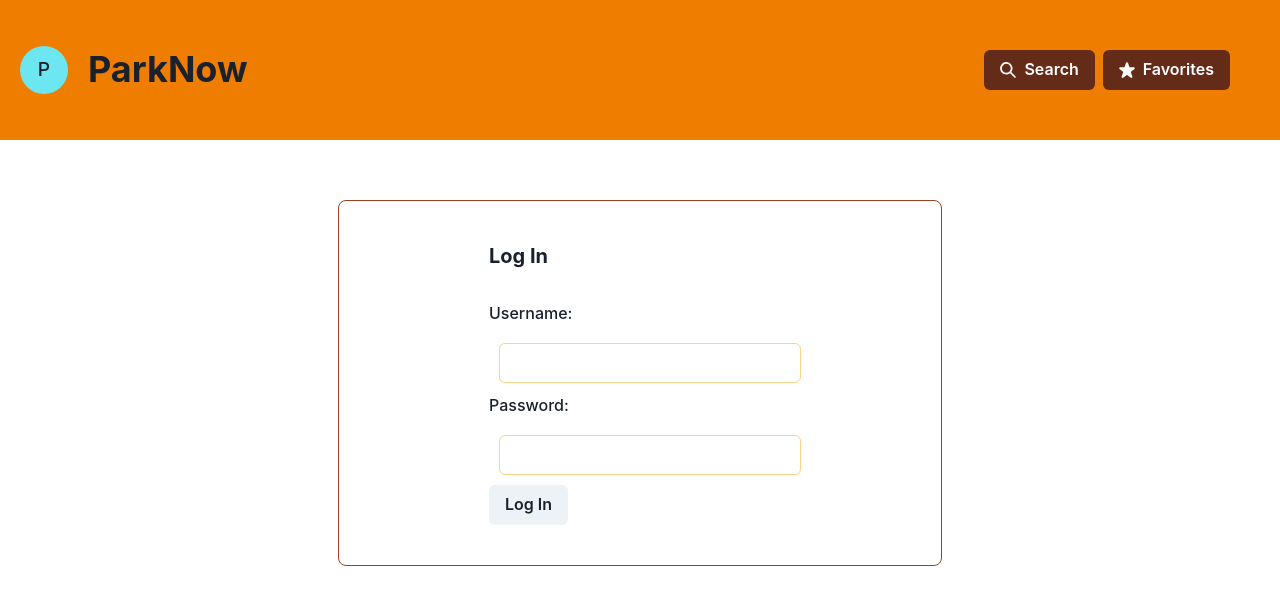
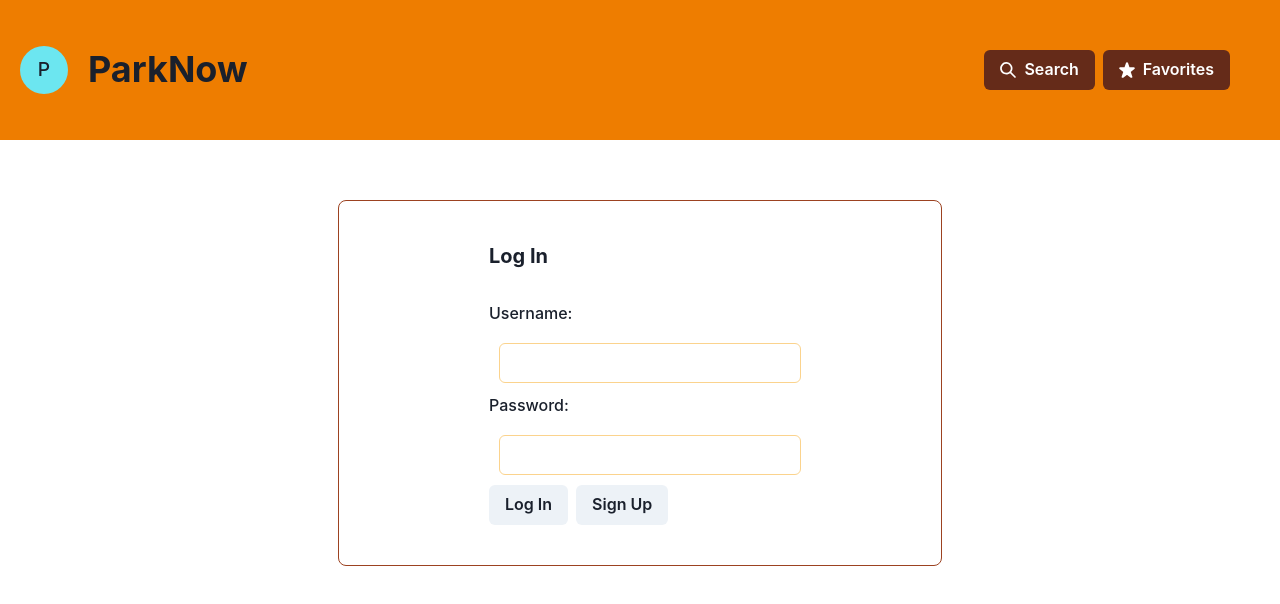
Before and after one commit to kiblykat/ParkNow, a React (Create React App) app in the folder frontend/: page /#/login in a window 1280 px wide. Shown: the top 604 px of the page. Built offline with nearby package versions, Linux system fonts and the light colour scheme; no server answers.

Commit message:
auth: implement signUp (pt1)

```diff
--- a/frontend/src/context/GlobalContext.jsx
+++ b/frontend/src/context/GlobalContext.jsx
@@ -24,7 +24,6 @@ export function GlobalProvider({ children }) {
     try {
       const response = await parkingAPI.get("/favorites");
       setFavoriteList(response.data.data);
-      console.log("response.data is: ", response.data);
       // console.log("favoriteList is: ", favoriteList);
     } catch (error) {
       console.log(error.message);
--- a/frontend/src/pages/Login.jsx
+++ b/frontend/src/pages/Login.jsx
@@ -7,6 +7,7 @@ import {
   Box,
   Button,
   Text,
+  HStack,
 } from "@chakra-ui/react";
 import { doSignInWithEmailAndPassword } from "../firebase/auth";
 import AuthContext from "../context/AuthContext";
@@ -64,7 +65,10 @@ const Login = () => {
             value={password}
           />
         </FormControl>
-        <Button onClick={onSubmit}>Log In</Button>
+        <HStack>
+          <Button onClick={onSubmit}>Log In</Button>
+          <Button>Sign Up</Button>
+        </HStack>
       </Box>
     </div>
   );
```
